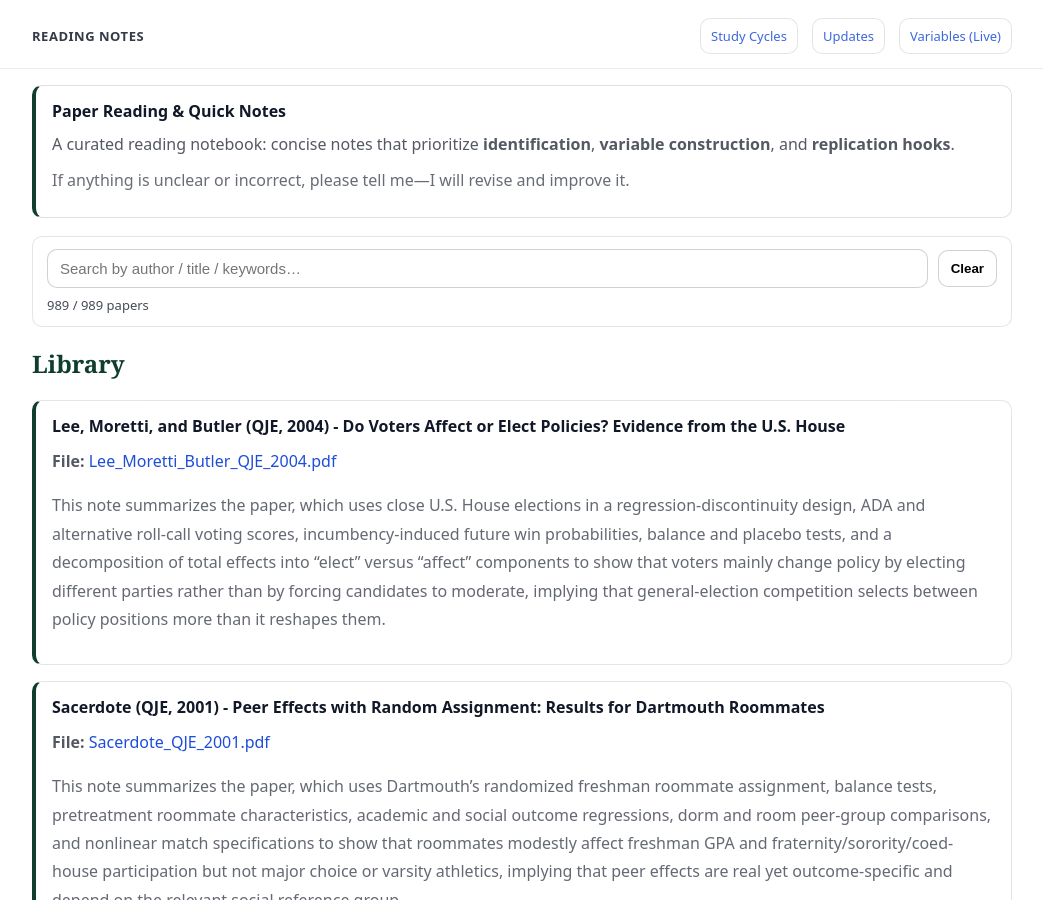
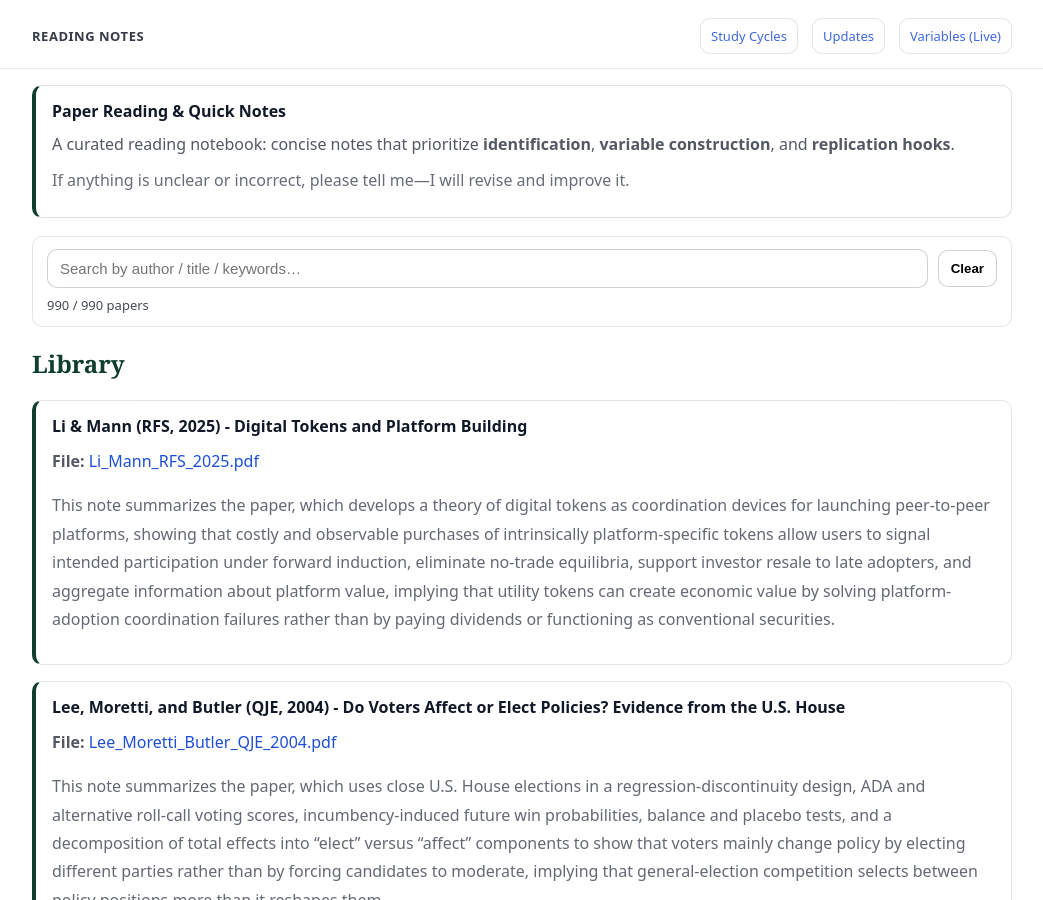
Before and after one commit to yaxinzn/study-archive, a Jekyll site: the page built from reading/index.md, in a window 1280 px wide and 900 px high. Shown: the whole window, without its empty margins (118-1161 px from the left). Built offline with Jekyll 4.4.1, drawn with Linux system fonts in a browser that asks for light colours.

Commit message:
Reading: add/update Li_Mann_RFS_2025.pdf

```diff
--- a/_data/reading.yml
+++ b/_data/reading.yml
@@ -1,3 +1,7 @@
+- title: "Li & Mann (RFS, 2025) - Digital Tokens and Platform Building"
+  file: "Li_Mann_RFS_2025.pdf"
+  desc: "This note summarizes the paper, which develops a theory of digital tokens as coordination devices for launching peer-to-peer platforms, showing that costly and observable purchases of intrinsically platform-specific tokens allow users to signal intended participation under forward induction, eliminate no-trade equilibria, support investor resale to late adopters, and aggregate information about platform value, implying that utility tokens can create economic value by solving platform-adoption coordination failures rather than by paying dividends or functioning as conventional securities."
+
 - title: "Lee, Moretti, and Butler (QJE, 2004) - Do Voters Affect or Elect Policies? Evidence from the U.S. House"
   file: "Lee_Moretti_Butler_QJE_2004.pdf"
   desc: "This note summarizes the paper, which uses close U.S. House elections in a regression-discontinuity design, ADA and alternative roll-call voting scores, incumbency-induced future win probabilities, balance and placebo tests, and a decomposition of total effects into “elect” versus “affect” components to show that voters mainly change policy by electing different parties rather than by forcing candidates to moderate, implying that general-election competition selects between policy positions more than it reshapes them."
```
Also changed, not shown: 1 other file.
